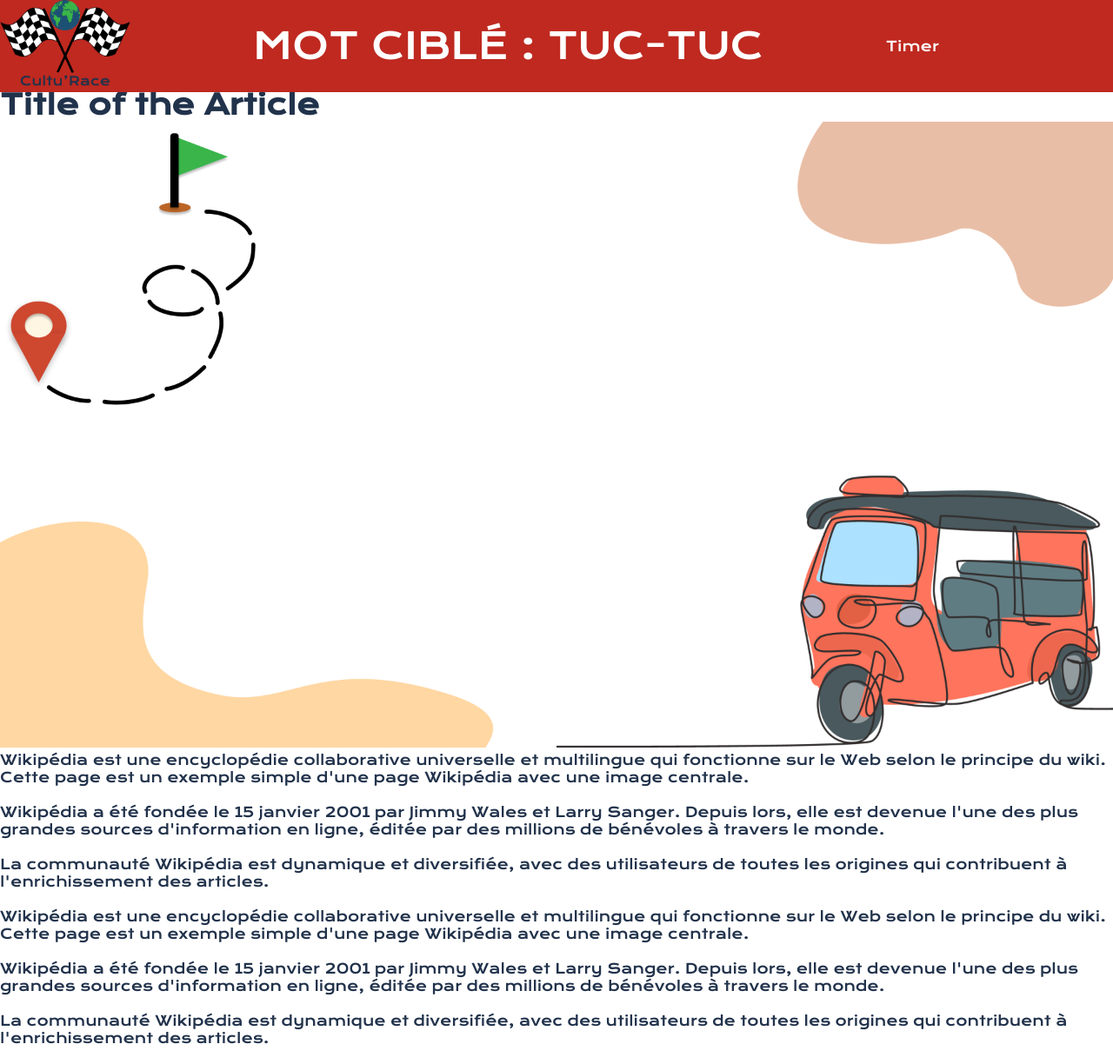
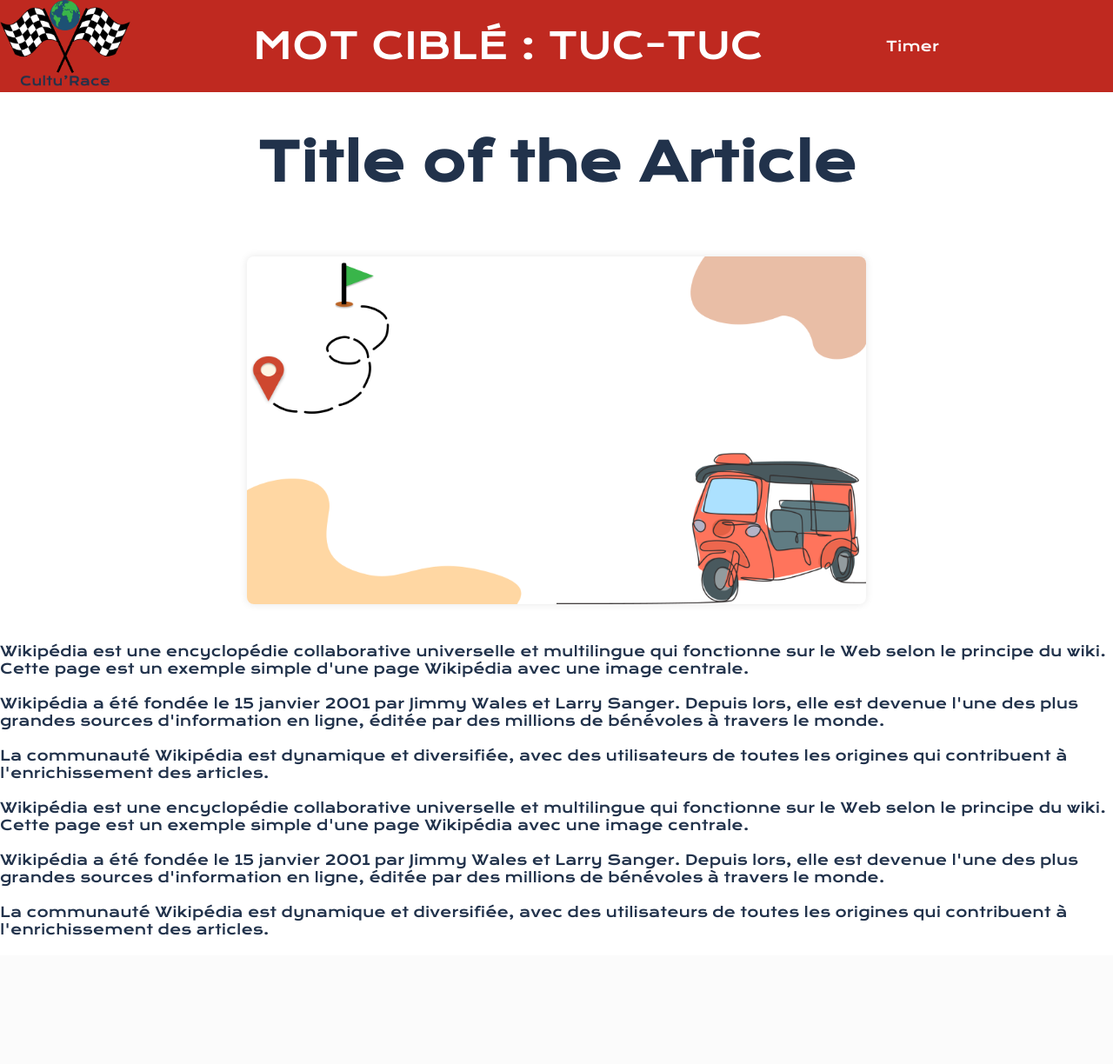
Before and after one commit to Lucas33860/Cultu-Race, a PHP site: page /Wikipage.html in a window 1280 px wide. Shown: the whole page at 87% size. After the commit the page ends 1076 px from the top, so only its background shows below. Run offline with PHP 8.4, Linux system fonts and the light colour scheme.

Commit message:
Update style.css

```diff
--- a/style.css
+++ b/style.css
@@ -226,3 +226,34 @@
   margin: 0 .25rem;
   content: "→";
 }
+
+
+/* Styles pour le conteneur principal */
+main {
+  margin-top: 100px;
+  margin-left: 200px;
+  margin-right: 200px;
+}
+
+.content  {
+  margin-top: 40px;
+}
+
+/* Styles pour l'image centrale */
+.article-image {
+  text-align: center;
+  margin: 20px 0;
+}
+
+.central-image {
+  max-width: 80%;
+  height: 400px;
+  border-radius: 8px;
+  box-shadow: 0 0 10px rgba(0, 0, 0, 0.1);
+}
+/* Titre  */
+h1 {
+  padding: 50px;
+  text-align: center;
+  font-size: 60px;
+}
```
